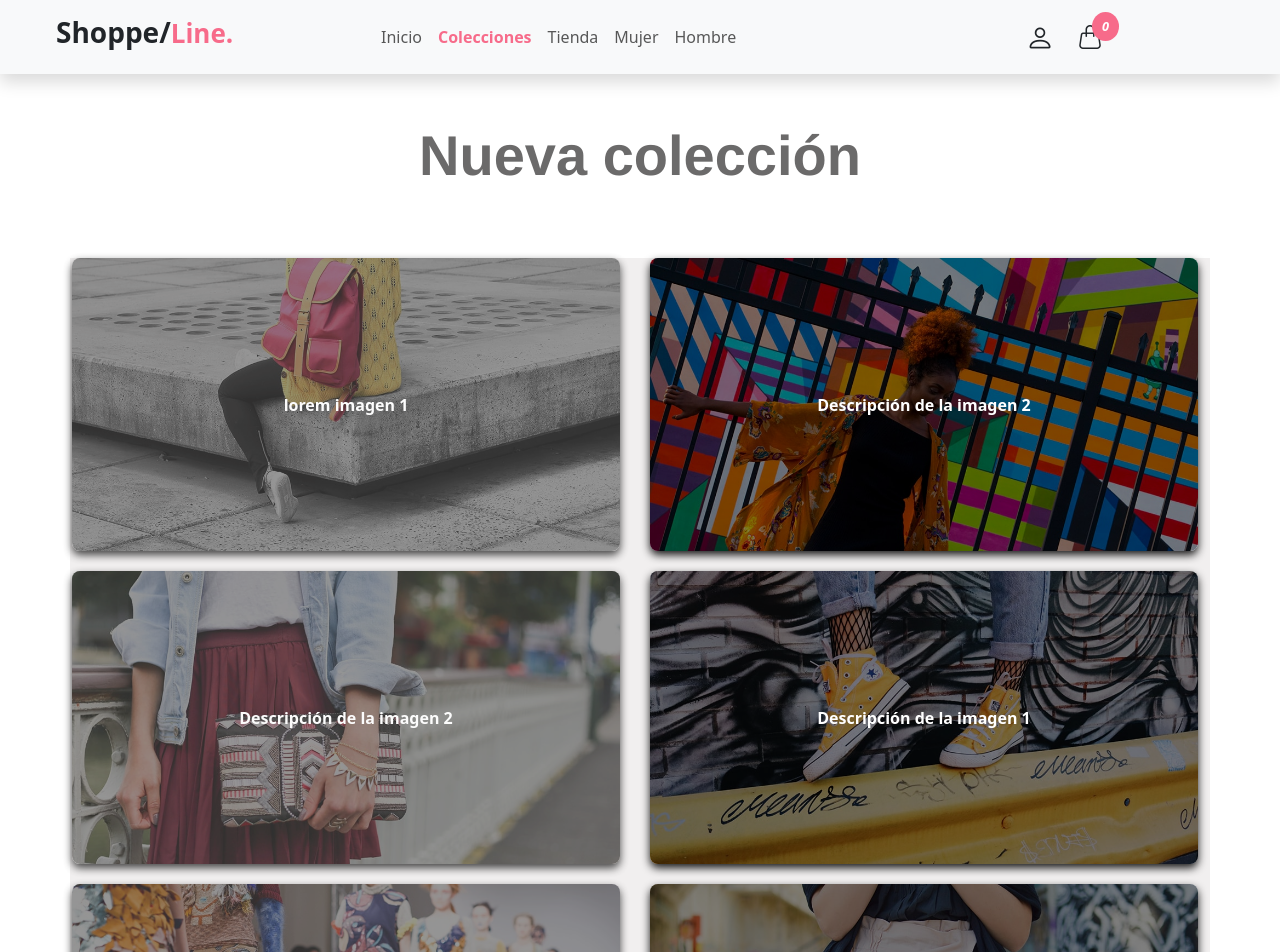
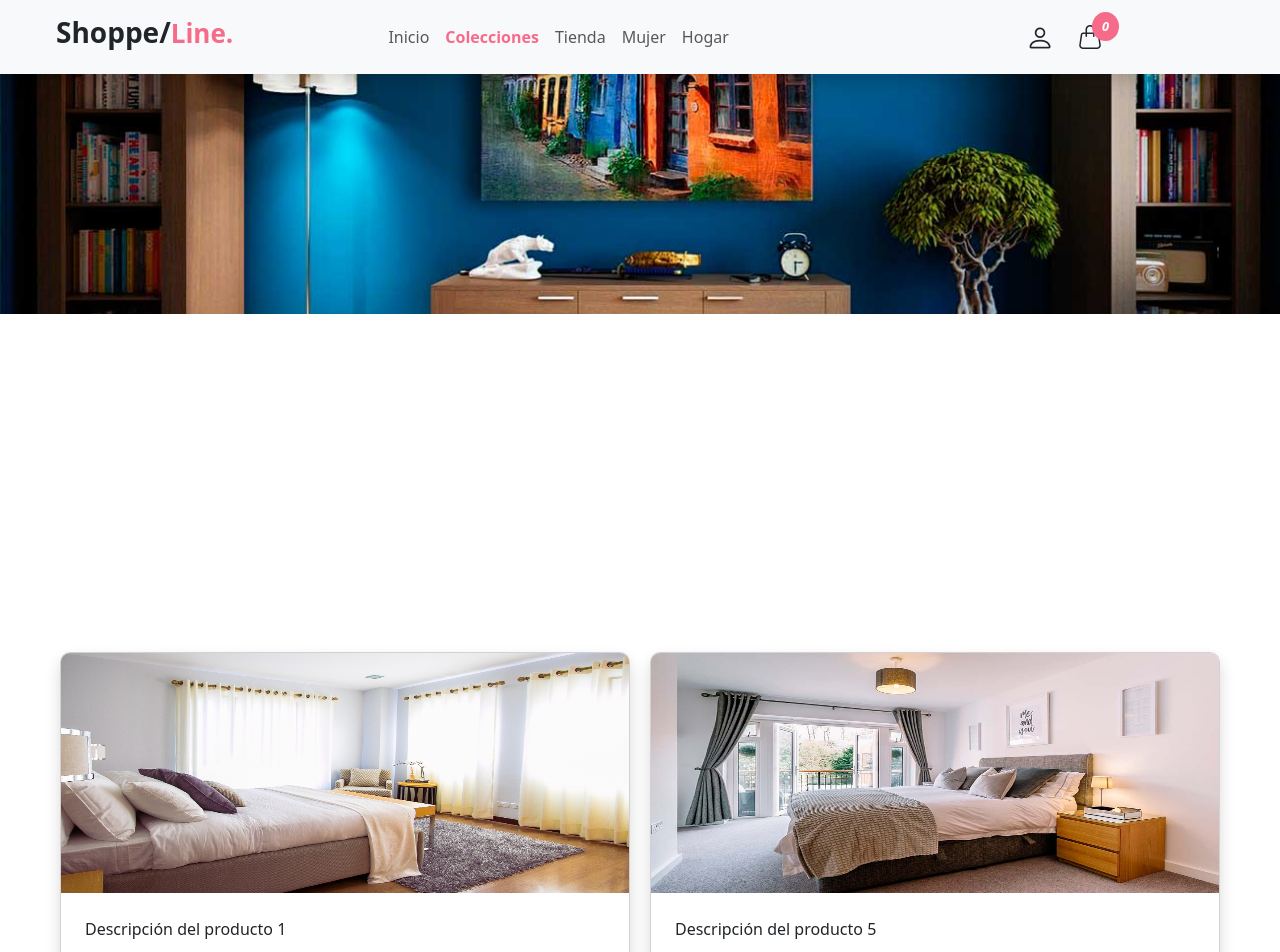
Before and after one commit to torco34/ecommercevue, a Vue app: page /ropa in a window 1280 px wide. Shown: the top 952 px of the page. Built offline with nearby package versions, Linux system fonts and the light colour scheme; what bootstrap-vue-next would draw is missing.

Commit message:
hogar listo

```diff
--- a/src/components/ColeccionHombre.vue
+++ b/src/components/ColeccionHombre.vue
@@ -1,190 +1,9 @@
-<!-- <template>
-  <div class="container p-5">
-    <h2 class="text-center fw-bold containerTexto display-4">Nuevo Para ellos</h2>
-  </div>
-  <div class="galerias container">
-    <div v-for="(image, index) in ColeccionImgRopa" :key="index" class="imagens" :class="{ 'animacion': index % 2 === 0 }">
-      <img :src="image?.url" :alt="image.alt" class="imagen-larga">
-      <div class="card-contents">
-        <CustomCard/>
-        <p class="descripcions">{{ image.description }}</p>
-        <button @click="verDetalles(image)" class="btn-detalle">Agregar al carrito</button>
-      </div>
-    </div>
-  </div>
-</template>
-<script setup>
-import img1 from "@/assets/img/blog1.jpg";
-import img2 from "@/assets/img/blog2.jpg";
-import img3 from "@/assets/img/blog3.jpg";
-import img4 from "@/assets/img/blog4.jpg";
-import img5 from "@/assets/img/blog5.jpg";
-import img6 from "@/assets/img/blog6.jpg";
-import img7 from "@/assets/img/bg-4.jpg";
-import img8 from "@/assets/img/bg-3.jpg";
-import img9 from "@/assets/img/bg-5.jpg";
-// import CustomButton from "@/CustomButton.vue";
-import CustomCard  from "./CustomCard.vue"
-const ColeccionImgRopa = [
-  {
-    url: img1,
-    alt: "Imagen 1",
-    description: "Descripción de la imagen "
-  },
-  {
-    url: img2,
-    alt: "Imagen 2",
-    description: "Descripción de la imagen 2"
-  },
-  {
-    url: img3,
-    alt: "Imagen 2",
-    description: "Descripción de la imagen 2"
-  },
-  {
-    url: img4,
-    alt: "Imagen 1",
-    description: "Descripción de la imagen 1"
-  },
-  {
-    url: img5,
-    alt: "Imagen 2",
-    description: "Descripción de la imagen 2"
-  },
-  {
-    url: img6,
-    alt: "Imagen 2",
-    description: "Descripción de la imagen 2"
-  },
-  {
-    url: img7,
-    alt: "Imagen 2",
-    description: "Descripción de la imagen 2"
-  },
-  {
-    url: img8,
-    alt: "Imagen 2",
-    description: "Descripción de la imagen 2"
-  },
-  {
-    url: img9,
-    alt: "Imagen 2",
-    description: "Descripción de la imagen 2"
-  },
-];
-
-function verDetalles(image) {
-  alert(`Detalles de la imagen: ${image.description}`);
-}
-</script>
-
-
-    <style lang="scss">
-    .galerias {
-      display: grid;
-      grid-template-columns: repeat(auto-fit, minmax(20rem, 1fr)); // Crea columnas responsivas
-      gap: 20px;
-      // background-color: $beige;
-    }
-
-    .containerTexto {
-      background-size: cover;
-      background-position: center;
-      height: 10vh;
-      width: 100%;
-      color: $gray;
-      font-family: $font-family;
-    }
-
-    .imagens {
-      position: relative;
-      overflow: hidden;
-      border-radius: 8px;
-      box-shadow: 0 4px 8px rgba(0, 0, 0, 0.3);
-    }
-
-    .imagen-larga {
-      width: 100%;
-    }
-
-    .animacion:hover {
-      animation: animacion 1s ease-in-out infinite;
-    }
-
-    .imagen img {
-      width: 100%;
-      height: auto;
-      display: block;
-    }
-
-    .card-contents {
-      position: absolute;
-      bottom: 0;
-      left: 0;
-      width: 100%;
-      background-color:  $beige;
-      color: $gray; // Color de texto blanco
-      padding: 10px;
-      box-sizing: border-box;
-      display: flex;
-      justify-content: space-between;
-      align-items: center;
-    }
-
-    .descripcions {
-      margin: 0;
-      font-size: 1rem;
-    }
-
-    .btn-detalle {
-      background-color: #F76B8A; ;
-      color: white;
-      border: none;
-      padding: 0.5rem 1rem;
-      border-radius: 4px;
-      cursor: pointer;
-      transition: background-color 0.3s ease;
-    }
-
-    .btn-detalle:hover {
-      background-color: #df8397;;
-    }
-
-    @keyframes animacion {
-      0% {
-        transform: translateX(-10px); // Desplaza ligeramente hacia la izquierda
-        opacity: 0.8; // Opacidad inicial
-      }
-      50% {
-        transform: translateX(0); // Regresa a la posición original
-        opacity: 1; // Opacidad máxima
-      }
-      100% {
-        transform: translateX(-10px); // Desplaza ligeramente hacia la izquierda nuevamente
-        opacity: 0.8; // Opacidad final
-      }
-    }
-    </style>
-
-
-
-
-
-     -->
 <template>
   <div class="gallery container">
     <div v-for="(image, index) in images" :key="index" class="gallery-item">
-          <CustomCard
-            :id="image.id"
-            :name="image.title"
-            :price="image.price"
-            :showRating="true"
-            :description="image.description"
-            :imageUrl="image.src"
-            :showButton="true"
-            :buttonText="'Agregar al carrito'"
-            @add-to-cart="handleAddToCart"
-          />
+      <CustomCard :id="image.id" :name="image.title" :price="image.price" :showRating="true"
+        :description="image.description" :imageUrl="image.src" :showButton="true" :buttonText="'Agregar al carrito'"
+        @add-to-cart="handleAddToCart" />
     </div>
   </div>
 </template>
@@ -196,10 +15,11 @@ function verDetalles(image) {
 import img1 from "../assets/Img/galeria_01.jpg";
 import img2 from "../assets/Img/galeria_02.jpg";
 import img3 from "../assets/Img/galeria_03.jpg";
-    import img4 from "../assets/Img/galeria_04.jpg";
-    // import img2 from "../assets/Img/producto2.jpg";
-    // import img3 from "../assets/Img/producto3.jpg";
-    // import img4 from "../assets/Img/producto4.jpg";
+// import img4 from "../assets/Img/galeria_04.jpg";
+import img5 from "../assets/Img/producto5.jpg";
+import img6 from "../assets/Img/producto6.jpg";
+import img7 from "../assets/Img/producto6.jpg";
+import img8 from "../assets/Img/categoria11.jpg"
 
 const store = useStore();
 
@@ -230,7 +50,39 @@ function verDetalles(image) {
   },
   {
     id: 4,
-        src: img4,
+    src: img6,
+    alt: 'Imagen 4',
+    title: 'Producto 4',
+    price: 2000,
+    description: 'Descripción del producto 4',
+  },
+  {
+    id: 1,
+    src: img5,
+    alt: 'Imagen 1',
+    title: 'Producto 1',
+    price: 2500,
+    description: 'Descripción del producto 1',
+  },
+  {
+    id: 2,
+    src: img7,
+    alt: 'Imagen 2',
+    title: 'Producto 2',
+    price: 1750,
+    description: 'Descripción del producto 2',
+  },
+  {
+    id: 3,
+    src: img8,
+    alt: 'Imagen 3',
+    title: 'Producto 3',
+    price: 17500,
+    description: 'Descripción del producto 3',
+  },
+  {
+    id: 4,
+    src: img6,
     alt: 'Imagen 4',
     title: 'Producto 4',
     price: 2000,
--- a/src/components/ColeccionImgRopa.vue
+++ b/src/components/ColeccionImgRopa.vue
@@ -1,153 +1,160 @@
 <template>
-  <div class="container p-5">
-    <h2 class="text-center fw-bold containerTexto display-4">Nueva colección</h2>
-  </div>
-  <div class="galeria container">
-    <div v-for="(image, index) in ColeccionImgRopa" :key="index" class="imagen "
-      :class="{ 'animacion': index % 2 === 0 }">
-      <img :src="image?.url" :alt="image.alt" class="imagen-larga">
-      <p class="descripcion">{{ image.description }}</p>
+  <div class="main-container">
+    <div class="header text-center">
+      <h2 class="fw-bold display-2">Tienda Muebles</h2>
+    </div>
+    <div class="text-center p-5 fw-bold">
+      <h1 class="fw-bold">Categorías de Productos</h1>
+    </div>
+    <div class="categories-container">
+      <div class="column-1">
+        <CustomCard
+          v-for="category in categoriesColumn1"
+          :key="category.id"
+          :title="category.title"
+          :imageUrl="category.src"
+          :alt="category.alt"
+          :price="category.price"
+          :description="category.description"
+        />
+      </div>
+      <div class="column-2">
+        <CustomCard
+          v-for="category in categoriesColumn2"
+          :key="category.id"
+          :title="category.title"
+          :imageUrl="category.src"
+          :alt="category.alt"
+          :price="category.price"
+          :description="category.description"
+        />
+      </div>
     </div>
   </div>
 </template>
+
 <script setup>
-import img1 from "@/assets/img/blog1.jpg"
-import img2 from "@/assets/img/blog2.jpg"
-import img3 from "@/assets/img/blog3.jpg"
-import img4 from "@/assets/img/blog4.jpg"
-import img5 from "@/assets/img/blog5.jpg"
-import img6 from "@/assets/img/blog6.jpg"
-import img7 from "@/assets/img/bg-4.jpg"
-import img8 from "@/assets/img/bg-3.jpg"
-import img9 from "@/assets/img/bg-5.jpg"
-const ColeccionImgRopa = [
+import { ref } from 'vue';
+// import CategoryCard from '@/components/CategoryCard.vue';
+import CustomCard from './CustomCard.vue';
+import img1 from "../assets/Img/galeria_01.jpg";
+import img2 from "../assets/Img/galeria_02.jpg";
+import img3 from "../assets/Img/galeria_03.jpg";
+import img4 from "../assets/Img/galeria_04.jpg";
+import img5 from "../assets/Img/producto5.jpg";
+import img6 from "../assets/Img/producto6.jpg";
+import img7 from "../assets/Img/producto6.jpg";
+import img8 from "../assets/Img/categoria11.jpg"
+
+
+const categories = ref([
   {
-    url: img1,
-    alt: "Imagen 1",
-    description: "lorem imagen 1"
+    id: 1,
+    src: img1,
+    alt: 'Imagen 1',
+    title: 'Producto 1',
+    price: 2500,
+    description: 'Descripción del producto 1',
   },
   {
-    url: img2,
-    alt: "Imagen 2",
-    description: "Descripción de la imagen 2"
-  },
-
-  {
-    url: img3,
-    alt: "Imagen 2",
-    description: "Descripción de la imagen 2"
+    id: 2,
+    src: img2,
+    alt: 'Imagen 2',
+    title: 'Producto 2',
+    price: 1750,
+    description: 'Descripción del producto 2',
   },
   {
-    url: img4,
-    alt: "Imagen 1",
-    description: "Descripción de la imagen 1"
+    id: 3,
+    src: img3,
+    alt: 'Imagen 3',
+    title: 'Producto 3',
+    price: 17500,
+    description: 'Descripción del producto 3',
   },
   {
-    url: img5,
-    alt: "Imagen 2",
-    description: "Descripción de la imagen 2"
-  },
-
-  {
-    url: img6,
-    alt: "Imagen 2",
-    description: "Descripción de la imagen 2"
+    id: 4,
+    src: img4,
+    alt: 'Imagen 4',
+    title: 'Producto 4',
+    price: 2000,
+    description: 'Descripción del producto 4',
   },
   {
-    url: img7,
-    alt: "Imagen 2",
-    description: "Descripción de la imagen 2"
-  },
-
-  {
-    url: img8,
-    alt: "Imagen 2",
-    description: "Descripción de la imagen 2"
+    id: 5,
+    src: img5,
+    alt: 'Imagen 5',
+    title: 'Producto 5',
+    price: 2500,
+    description: 'Descripción del producto 5',
   },
   {
-    url: img9,
-    alt: "Imagen 2",
-    description: "Descripción de la imagen 2"
+    id: 6,
+    src: img6,
+    alt: 'Imagen 6',
+    title: 'Producto 6',
+    price: 1750,
+    description: 'Descripción del producto 6',
   },
-];
+  {
+    id: 7,
+    src: img7,
+    alt: 'Imagen 7',
+    title: 'Producto 7',
+    price: 17500,
+    description: 'Descripción del producto 7',
+  },
+  {
+    id: 8,
+    src: img8,
+    alt: 'Imagen 8',
+    title: 'Producto 8',
+    price: 2000,
+    description: 'Descripción del producto 8',
+  },
+]);
+
+const categoriesColumn1 = categories.value.slice(0, Math.ceil(categories.value.length / 2));
+const categoriesColumn2 = categories.value.slice(Math.ceil(categories.value.length / 2));
 </script>
 
-<style scoped lang="scss">
-.galeria {
-  display: grid;
-  grid-template-columns: repeat(auto-fit, minmax(25rem, 1fr));
-  gap: 20px;
-  background-color: $beige ;
-
+<style scoped>
+.main-container {
+  /* background-image: url('@/assets/Img/producto5.jpg'); */
+  background-size: cover;
+  background-position: center;
+  background-repeat: no-repeat;
+  min-height: 100vh;
+  display: flex;
+  flex-direction: column;
+  align-items: center;
+  color: white;
 }
 
-.containerTexto {
-  background-size: cover;
-  background-position: center;
-  height: 10vh;
-  width: 100%;
-  color: $gray;
-  font-family: $font-family;
+.header {
+  padding: 50px 0;
 }
 
-.imagen {
-  position: relative;
-  overflow: hidden;
-  border-radius: 8px;
-  box-shadow: 0 4px 8px rgba(0, 0, 0, 0.9);
+.display-2 {
+  font-size: 3rem;
 }
 
-.imagen-larga {
+.categories-container {
+  display: flex;
+  gap: 20px;
+  padding: 20px;
   width: 100%;
+  max-width: 1200px;
 }
 
-.animacion {
-  animation: animacion 1s ease-in-out infinite;
+.column-1, .column-2 {
+  display: flex;
+  flex-direction: column;
+  width: 100%;
+  gap: 20px;
 }
 
-.imagen img {
-  width: 100%;
-  height: auto;
-  display: block;
-}
-
-.descripcion {
-  position: absolute;
-  top: 0;
-  left: 0;
-  width: 100%;
-  height: 100%;
-  background-color: rgba(0, 0, 0, 0.5); // Fondo semi-transparente
-  color: $blanco;
-  padding: 10px;
-  box-sizing: border-box;
-  display: flex;
-  font-weight: bold;
-  justify-content: center;
-  align-items: center;
+.text-center {
   text-align: center;
-
-}
-
-.descripcion:hover {
-  background-color: rgba(0, 0, 0, 0.7);
-  cursor: pointer;
-}
-
-@keyframes animacion {
-  0% {
-    transform: translateX(-10px);
-    opacity: 0.8;
-  }
-
-  50% {
-    transform: translateX(0);
-    opacity: 1;
-  }
-
-  100% {
-    transform: translateX(-10px);
-    opacity: 0.8;
-  }
 }
 </style>
--- a/src/components/header/NavBar.vue
+++ b/src/components/header/NavBar.vue
@@ -35,7 +35,7 @@
               <router-link to="/mujer" class="nav-link">Mujer</router-link>
             </li>
             <li class="nav-item">
-              <router-link to="/hombre" class="nav-link">Hombre</router-link>
+              <router-link to="/hogar" class="nav-link">Hogar</router-link>
             </li>
           </ul>
         </div>
--- a/src/router/index.js
+++ b/src/router/index.js
@@ -31,8 +31,8 @@ const router = createRouter({
     },
 
     {
-      path: "/hombre",
-      name: "hombres",
+      path: "/Hogar",
+      name: "hogar",
       component: PagesHombre
 
     },
--- /dev/null
+++ b/src/service/data/categories.js
@@ -0,0 +1,52 @@
+// import img1 from "../../assets/Img/galeria_01.jpg";
+// import img2 from "../../assets/Img/galeria_02.jpg";
+// import img3 from "../../assets/Img/galeria_03.jpg";
+// import img4 from "../../assets/Img/galeria_04.jpg";
+
+
+// export const image = [
+
+// ]
+// export const categories = [
+//     {
+//       id: 1,
+//       imageUrl: img1,
+//       alt: 'Imagen 1',
+//       title: 'Producto 1',
+//       price: 2500,
+//       description: 'Descripción del producto 1',
+//     },
+//     {
+//       id: 2,
+//       src: img2,
+//       alt: 'Imagen 2',
+//       title: 'Producto 2',
+//       price: 1750,
+//       description: 'Descripción del producto 2',
+//     },
+//     {
+//       id: 3,
+//       src: img3,
+//       alt: 'Imagen 3',
+//       title: 'Producto 3',
+//       price: 17500,
+//       description: 'Descripción del producto 3',
+//     },
+//     {
+//       id: 4,
+//       src: img4,
+//       alt: 'Imagen 4',
+//       title: 'Producto 4',
+//       price: 2000,
+//       description: 'Descripción del producto 4',
+//     },
+//   ]
+
+const categories = [
+  { id: 1, title: 'Habitación 1', imageUrl: require('@/assets/Img/galeria1.jpg') },
+  { id: 2, title: 'Habitación 2', imageUrl: require('@/assets/Img/categoria2.jpg') },
+  { id: 3, title: 'Habitación 3', imageUrl: require('@/assets/Img/categoria1.jpg') },
+  { id: 4, title: 'Habitación 4', imageUrl: require('@/assets/Img/categoria1.jpg') },
+  { id: 5, title: 'Habitación 5', imageUrl: require('@/assets/Img/categoria1.jpg') },
+];
+export default categories;
--- a/src/views/PagesHombre.vue
+++ b/src/views/PagesHombre.vue
@@ -1,11 +1,64 @@
 <template>
-  <h2>hola mundo hombre</h2>
-  <ColeccionHombre/>
+  <div class="containers">
+    <div class="header text-center">
+      <h2 class="fw-bold display-2">Tienda Muebles</h2>
+    </div>
+  </div>
+    <div class="text-center p-5 fw-bold">
+      <h1 class="fw-bold colorCategoria">Categorías de Productos</h1>
+      <hr>
+    </div>
+    <div class="categories-containe">
+      <ColeccionHombre/>
+    </div>
+
+
 </template>
 
+
 <script setup>
-
+// import CategoryCard from "@/components/CustomCard.vue"
 import ColeccionHombre from "@/components/ColeccionHombre.vue";
+// import categories from '@/service/data/categories';
 </script>
 
-<style></style>
+<style lang="scss" scoped>
+
+
+.containers {
+  background-image: url('../assets/Img/galeria_01.jpg');
+  background-size: cover;
+  background-position: center;
+  background-repeat: no-repeat;
+  min-height: 30vh;
+  display: flex;
+  justify-content: center;
+  flex-direction: column;
+  align-items: center;
+  color: #555;
+}
+.colorCategoria{
+  color: #555;
+}
+// .header {
+//   padding: 50px 0;
+// }
+
+// .display-2 {
+//   font-size: 3rem;
+// }
+
+.categories-container {
+  display: grid;
+  grid-template-columns: repeat(auto-fill, minmax(250px, 1fr));
+  gap: 20px;
+  padding: 20px;
+  width: 100%;
+  max-width: 1200px;
+
+}
+
+.text-center {
+  text-align: center;
+}
+</style>
--- a/src/views/PagesRopa.vue
+++ b/src/views/PagesRopa.vue
@@ -1,6 +1,9 @@
 <template>
 
-    <div class="containerPages">
+    <div class="containers">
+       <h2></h2>
+    </div>
+    <div class="">
         <ColeccionImgRopa/>
     </div>
 </template>
@@ -12,9 +15,17 @@ import ColeccionImgRopa from "../components/ColeccionImgRopa.vue";
 </script>
 
 <style lang="scss">
-.containerPages{
-    // background-color: $beige ;
-// background-color: #cccc ;
+.containers {
+  background-image: url('../assets/Img/principal.jpg');
+  background-size: cover;
+  background-position: center;
+  background-repeat: no-repeat;
+  min-height: 30vh;
+  display: flex;
+  justify-content: center;
+  flex-direction: column;
+  align-items: center;
+  color: #555;
 }
 
 </style>
```
Also changed, not shown: src/components/header/Footer.vue (added, +13 -0 lines), src/assets/Img/categoria11.jpg (renamed from src/assets/Img/categoria1 (1).jpg), src/components/data/data.js (deleted). Lines whose indentation alone changed are shown as unchanged.
